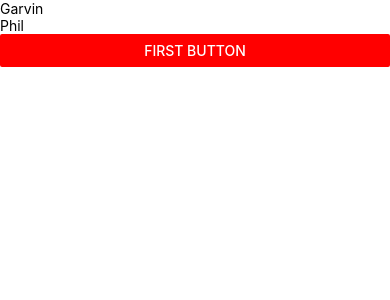
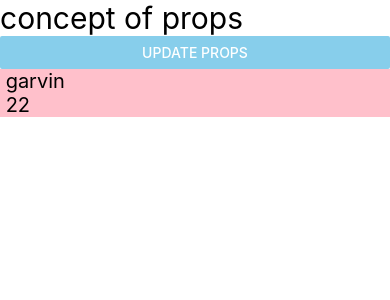
Before and after one commit to itsmegarvin/Firstapp, a React Native app: screen / in a window 390 px wide. Shown: the top 300 px of the page. Built offline with nearby package versions, Linux system fonts and the light colour scheme.

Commit message:
important concept of props in App.js

```diff
--- a/App.js
+++ b/App.js
@@ -1,42 +1,39 @@
-import React from "react";
-import { useState } from "react";  //in RN if use word the understand that it is hook
+import React from "react";  //in RN if use word the understand that it is hook
 import { Text, View, Button} from "react-native";
+import { useState } from "react";
 
-const App= ()=>
+const App= ()=> //component name always capital
 {
-  const [name, SetName]= useState("Garvin")  //name is for giving default value garvin and setname is for giving update value.
-  let data="Phil"
-
-  //important one
-  function UpdateName(){
-    SetName("Raheem")
-    data="Foden"
-  }
+  //let name ="garvin"
+  const [name,setName]  = useState("garvin")
   return(
     <View>
-      <Text>{name}</Text>
-      <Text>{data}</Text>
-      <Button title="first button"  color={"red"}  onPress={UpdateName} />
+      <Text style={{fontSize:30}}>concept of props</Text>
+      <Button title=" Update Props "  color={"skyblue"}  onPress={()=>setName("sagress")}  />
+      <User name = {name} age="22" />
+    </View>
+  );
+}
+
+const User = (props)=>{//here props is arguement you can write any name instead props
+  //console.warn(props)// this prints name="sagar". Also console.warn("props.name") prints sagar
+  return(
+    <View style={{backgroundColor:"pink", padding:"5"}}>
+     <Text style={{fontSize:20}}> {props.name} </Text>
+     <Text style={{fontSize:20}}> {props.age} </Text>
     </View>
   );
 }
 
 
-
 export default App;
 
-/*o/p is like
-  garvin
-  phil
-  red button
-so when the button is pressed then the o/p is like
-  Raheem
-  phil
-  red button
-
-from the result we can conclude that the varible wont re-render the functional component
-
-
-And important thing is we cannot use the state
+/*
+>so props are arguement
+>here in above code data passed from parent to child we can pass from child to parent as well which is called "lifting up state".
+>here we have made the use of state because we need to update the value of variable named name.
+>And importantly we cannot send the data assigned to state from one component to other, we must use props for that.
+>Again whenever state updates it re-renders the component, whenever the props updates it re-renders the component but variable doesnot re-renders the component.
+>in above code, separate function is not made to update the name of the state.
 
 */
```
